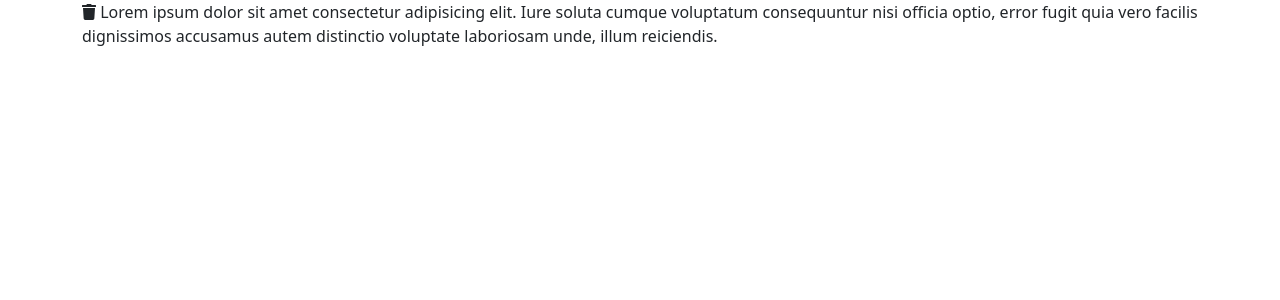
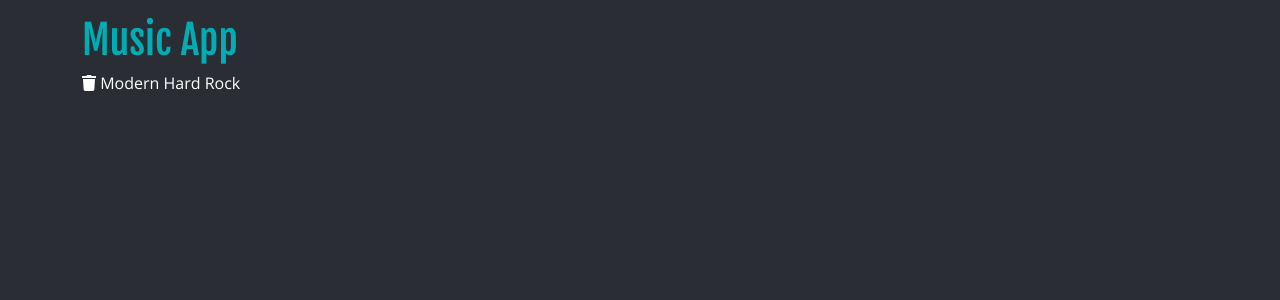
Before and after one commit to npetrovic-90/vue-api, a Vue app: page / in a window 1280 px wide. Shown: the top 300 px of the page. Built offline with nearby package versions, Linux system fonts and the light colour scheme.

Commit message:
Creating theme for application

```diff
--- a/src/App.vue
+++ b/src/App.vue
@@ -1,11 +1,9 @@
 <template>
   <div id="app" class="container">
+    <h1 class="text-primary mt-3">Music App</h1>
     <p>
       <font-awesome-icon icon="trash" />
-      Lorem ipsum dolor sit amet consectetur adipisicing elit. Iure soluta
-      cumque voluptatum consequuntur nisi officia optio, error fugit quia vero
-      facilis dignissimos accusamus autem distinctio voluptate laboriosam unde,
-      illum reiciendis.
+      Modern Hard Rock
     </p>
   </div>
 </template>
@@ -21,5 +19,101 @@
 </script>
 
 <style lang="scss">
-@import "node_modules/bootstrap/scss/bootstrap.scss";
+@import url("https://fonts.googleapis.com/css2?family=Fjalla+One&family=Open+Sans:wght@300&display=swap");
+
+// colors
+$primary: #00adb5;
+$secondary: #f8b500;
+$body-bg: #2a2d33;
+$text-body: #fff;
+$body-color: $text-body;
+$border-radius: 8px;
+//overrides
+$font-family-headlines: "Fjalla One", -apple-system, BlinkMacSystemFont,
+  "Segoe UI", "Roboto", "Helvetica Neue", Arial, sans-serif, "Apple Color Emoji",
+  "Segoe UI Emoji", "Segoe UI Symbol";
+$font-family-base: "Open Sans", -apple-system, BlinkMacSystemFont, "Segoe UI",
+  "Roboto", "Helvetica Neue", Arial, sans-serif, "Apple Color Emoji",
+  "Segoe UI Emoji", "Segoe UI Symbol";
+$headings-font-family: $font-family-headlines;
+$headings-font-weight: 400;
+$line-height-base: 1.4;
+$list-group-active-bg: #222;
+$list-group-bg: transparent;
+$list-group-border-radius: 0;
+$list-group-hover-bg: #444;
+$list-group-action-color: #bbb;
+@import "node_modules/bootstrap/scss/bootstrap";
+//currentsong
+.currentsong-background {
+  width: 100%;
+  height: 100%;
+  overflow: hidden;
+}
+.currentsong-backgroundimage {
+  height: 100%;
+  width: 100%;
+  background-position: center center;
+  background-repeat: no-repeat;
+  background-size: cover;
+  filter: blur(8px) grayscale(50%);
+  transform: scale(1.15);
+}
+.currentsong .song-info {
+  background-color: #000;
+}
+.currentsong .song-name {
+  font-size: 2.5em;
+}
+.currentsong .song-description {
+  font-size: 0.9em;
+  line-height: 120%;
+}
+// SongList
+.songlist .song:active {
+  background: $gray-700;
+}
+.songlist .song-info-name {
+  font-size: 1.3em;
+  color: $gray-400;
+}
+.songlist .song-info-creator {
+  font-size: 0.9em;
+}
+.songlist .thumbnail {
+  width: 60px;
+  height: 60px;
+  background-position: center center;
+  background-repeat: no-repeat;
+  background-size: cover;
+}
+.songlist .song .duration {
+  color: $secondary;
+}
+.songlist .song .trash {
+  display: none;
+}
+.songlist .song:not(.active):hover .trash {
+  display: block;
+  cursor: pointer;
+}
+.songlist .song .play,
+.songlist .song:hover.active .play {
+  display: none;
+}
+.songlist .song:hover .play {
+  display: block;
+  cursor: pointer;
+}
+.songlist .song .pause {
+  display: none;
+}
+.songlist .song:hover.active .pause {
+  display: block;
+  cursor: pointer;
+}
+.songlist .song.active .play,
+.songlist .song.active {
+  display: block;
+}
 </style>
```
